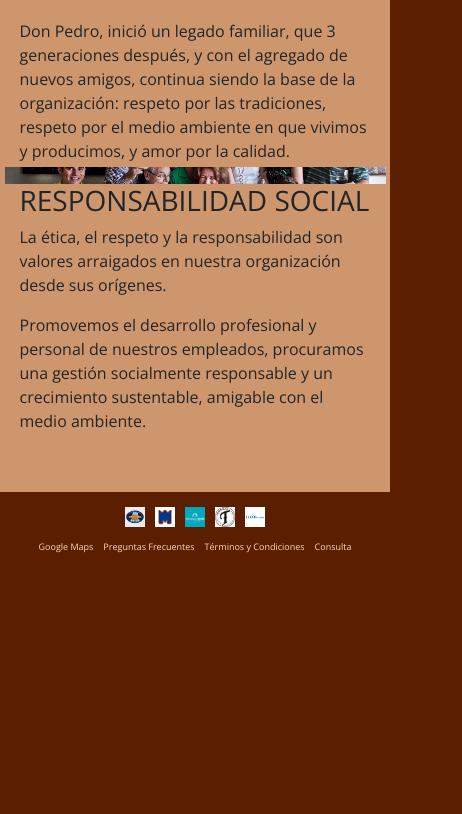
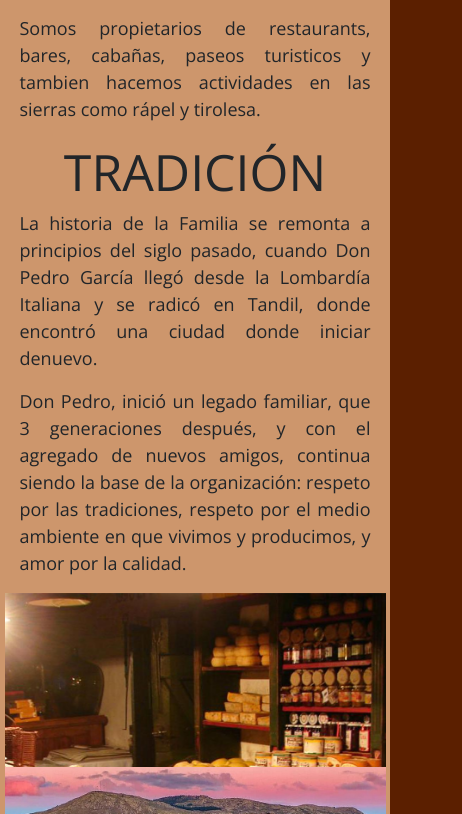
Before and after one commit to Leandro22sep/ProyectoFinal_LeandroRomeroFuentes, a plain HTML site: page secciones/nosotros.html in a window 390 px wide. Shown: the part 653-1467 px from the top of the page, 462 px wide, since content can reach past the window. Before the commit the page ends 1225 px from the top, so only its background shows below. Drawn offline with nearby package versions, Linux system fonts and the light colour scheme.

Commit message:
seccion nosotros actualizado para mobile usando media querys

```diff
--- a/scss/style.scss
+++ b/scss/style.scss
@@ -272,22 +272,54 @@ a.agrandarLink:hover {
 }
 
 .mainNosotros {
-    height: 1000px;
     background-color: #cd966c;
     padding-left: 5%;
     padding-right: 5%;
     padding-top: 25px;
+    padding-bottom: 25px;
     .seccionNosotros{
         height: 300px;
         margin-bottom: 25px;
-        .imagenNosotros{
+        .textoNosotros{
+            h3{
+                text-align: center;
+                font-size: 50px;
+            }
+            p{
+                text-align: justify;
+                font-size: 18px;
+            }
+        }
+        .imagenNosotros1{
             background-image: url(../images/nosotros_1.jpg);
+            background-position: center;
+            background-size: cover;
+            height: 300px;
+        }
+        .imagenNosotros2{
+            background-image: url(../images/nosotros_2.jpg);
+            background-position: center;
+            background-size: cover;
+        }
+        .imagenNosotros3{
+            background-image: url(../images/nosotros_3.jpg);
             background-position: center;
             background-size: cover;
         }
     }
 }
+@media only screen and(max-width:767px) {
+    .mainNosotros{
+        .seccionNosotros{
+            height: 600px;
+            .imagenNosotros1, .imagenNosotros2, .imagenNosotros3{
+                height: 300px;
+            }
+        }
 
+    }
+
+}
 
 
 @import "_header";
--- a/secciones/nosotros.html
+++ b/secciones/nosotros.html
@@ -80,7 +80,7 @@
     </nav>
     <main class="mainNosotros">
         <section class="seccionNosotros row">
-            <div class="imagenNosotros col-md-4">
+            <div class="imagenNosotros1 col-md-4">
 
             </div>
             <div class="textoNosotros col-md-8">
@@ -95,12 +95,12 @@
                 <p>La historia de la Familia se remonta a principios del siglo pasado, cuando Don Pedro García llegó desde la Lombardía Italiana y se radicó en Tandil, donde encontró una ciudad donde iniciar denuevo.</p>
                 <p>Don Pedro, inició un legado familiar, que 3 generaciones después, y con el agregado de nuevos amigos, continua siendo la base de la organización: respeto por las tradiciones, respeto por el medio ambiente en que vivimos y producimos, y amor por la calidad.</p>
             </div>
-            <div class="imagenNosotros col-md-4">
+            <div class="imagenNosotros2 col-md-4">
 
             </div>
         </section>
         <section class="seccionNosotros row">
-            <div class="imagenNosotros col-md-4">
+            <div class="imagenNosotros3 col-md-4">
 
             </div>
             <div class="textoNosotros col-md-8">
```
Also changed, not shown: css/style.css, images/nosotros_2.jpg (added), images/nosotros_3.jpg (added), 1 other file.
